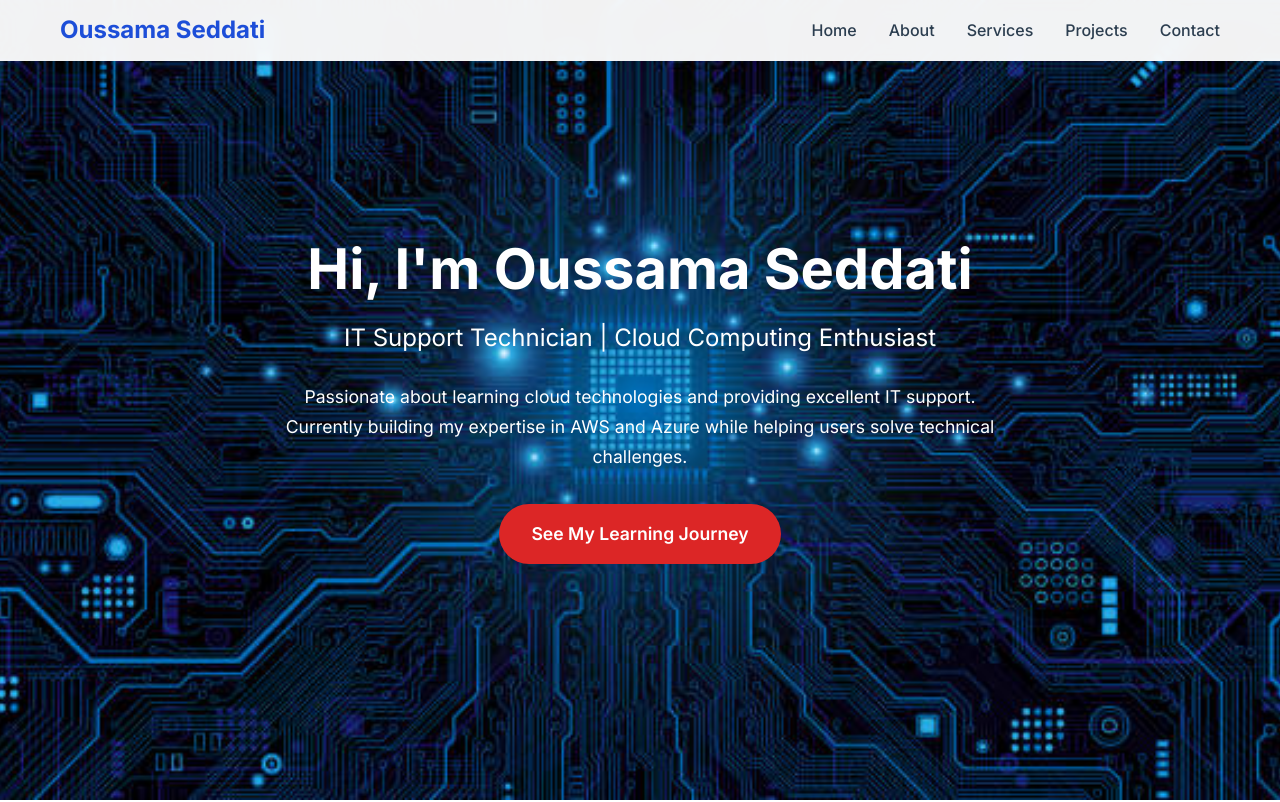
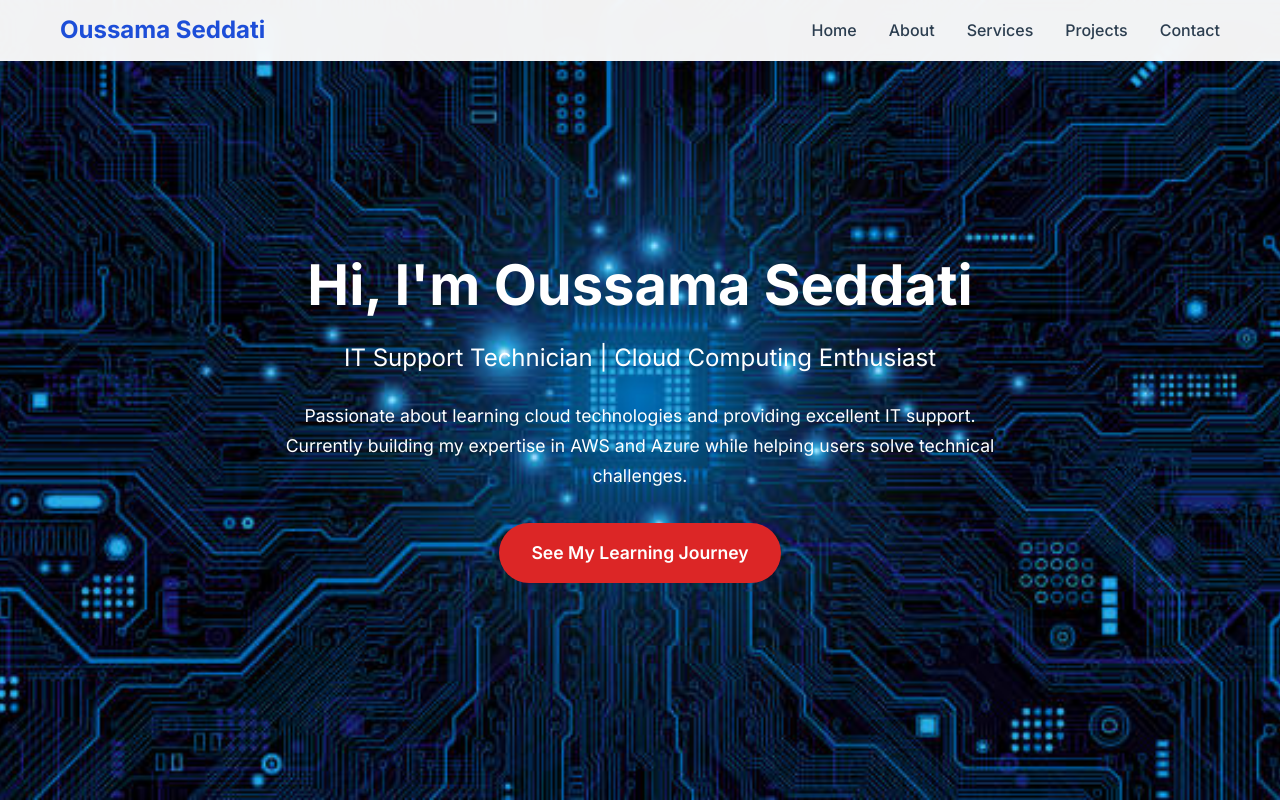
Before and after one commit to oussamased/myportfolio, a website: page src/index.html in a window 1280 px wide. Shown: the top 802 px of the page. Drawn offline with Linux system fonts and the light colour scheme.

Commit message:
Update styles.css

```diff
--- a/src/styles.css
+++ b/src/styles.css
@@ -713,3 +713,7 @@ img {
 .mb-3 {
     margin-bottom: 3rem;
 }
+h1 {
+  text-align: center;
+  margin: 35px 0 20px 0 !important;
+}
```
